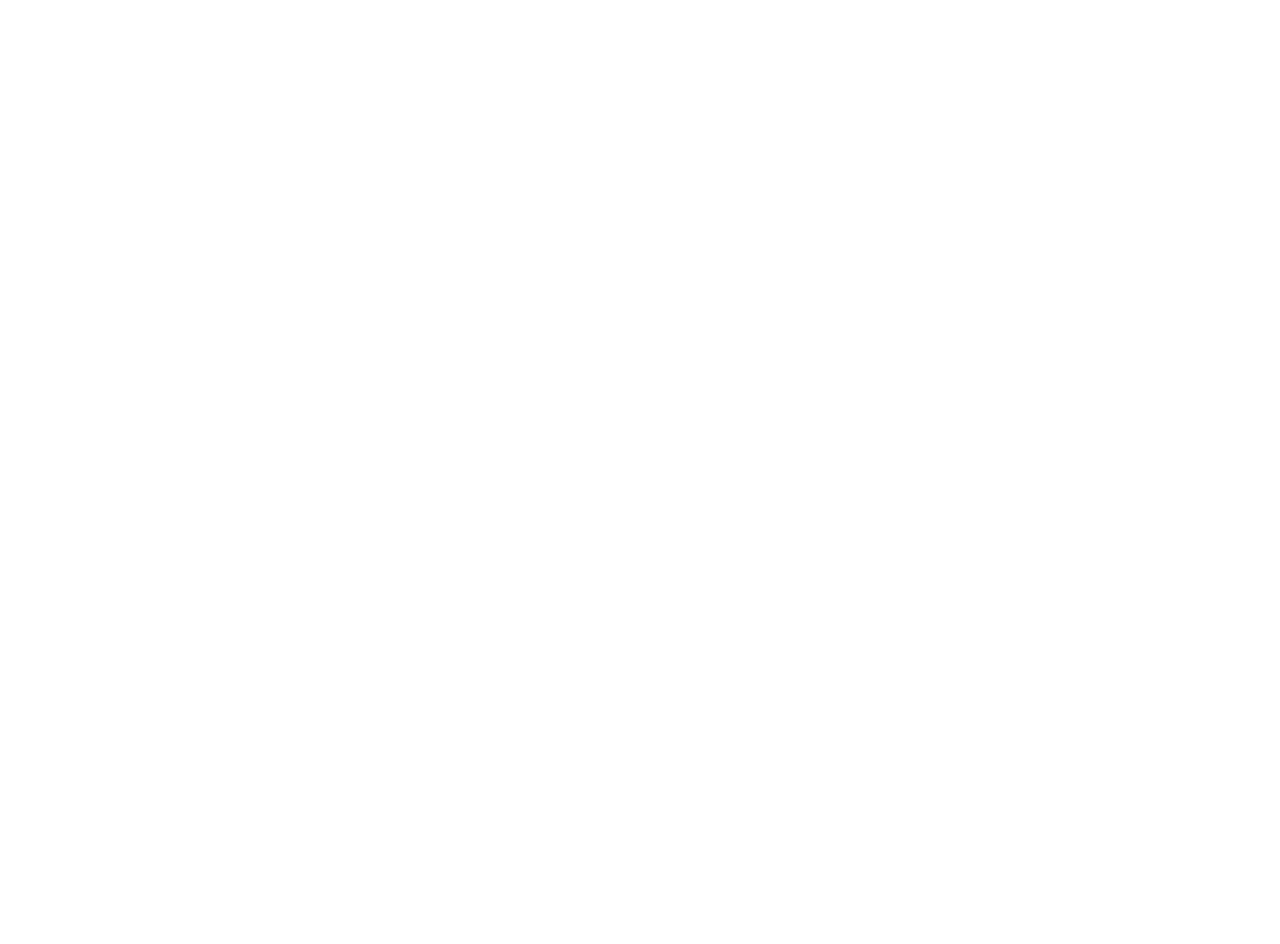
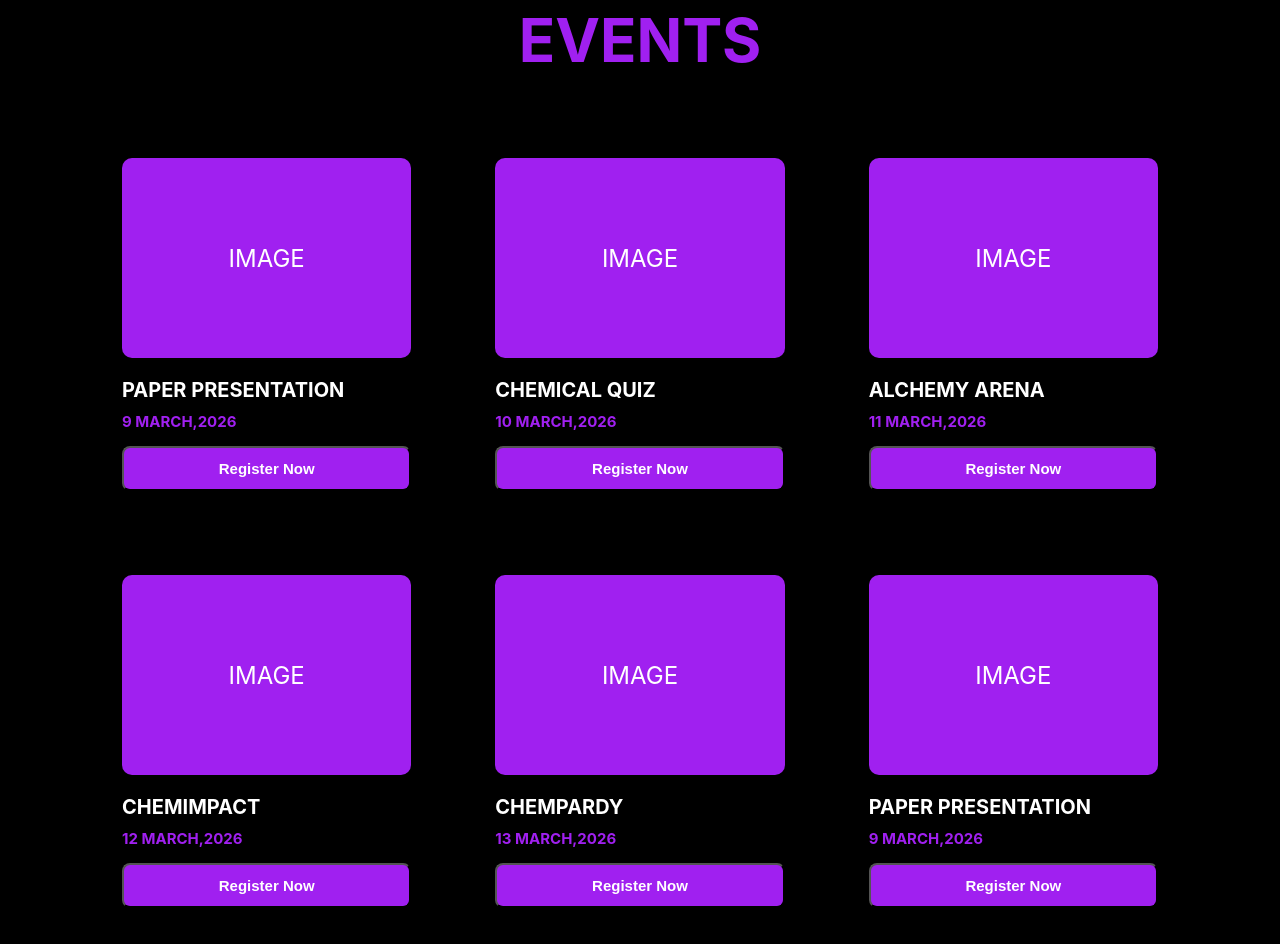
Before and after one commit to aditigupta104/alchemy26, a React (Create React App) app: page / in a window 1280 px wide. Shown: the part 1440-2384 px from the top of the page. Before the commit the page ends 1364 px from the top, so only its background shows below. Built offline with nearby package versions, Linux system fonts and the light colour scheme.

Commit message:
added events section with 6 event cards

```diff
--- a/src/App.css
+++ b/src/App.css
@@ -156,3 +156,68 @@
   color: black;
 
 }
+.event-section{
+  background: black;
+  padding: 80px 100px;
+}
+.event-heading{
+  color: #a020f0;
+  font-size: 60px;
+  font-weight: bold;
+  margin-bottom: 60px;
+  text-align: center;
+}
+.event-grid{
+  display: grid;
+  grid-template-columns: repeat(3,1fr);
+  gap: 40px;
+}
+.event-card{
+  background: black;
+  border-radius: 15px;
+  padding: 20px;
+  border: 2px solid black;
+  transition: transform 0.3s ease, box-shadow 0.3s ease;
+}
+.event-card:hover{
+  transform: translateY(-10px);
+  box-shadow: 0 10px 30px rgba(160,32,240,0.3);
+  border-color: #a020f0;
+}
+.image{
+  width:100%;
+  align-items:center;
+  color:white;
+  font-size:24px;
+  border-radius:10px;
+  height:200px;
+  background: #a020f0;
+  display: flex;
+  justify-content: center;
+  margin-bottom: 20px;
+}
+.event-name{
+  color: white;
+  font-size: 20px;
+  margin-bottom: 10px;
+}
+.date{
+  color: #a020f0;
+  font-size:15px;
+  margin-bottom: 15px;
+  font-weight: bold;
+}
+.register-btn{
+  background: #a020f0;
+  color: white;
+  padding: 12px 30px;
+  border-radius: 8px;
+  cursor: pointer;
+  font-weight: bold;
+  font-size: 15px;
+  width: 100%;
+  transition: background 0.3s ease;
+}
+.register-btn:hover{
+  background: #8a1acc;
+}
--- a/src/App.js
+++ b/src/App.js
@@ -48,6 +48,59 @@
         </div>
       </div>
     </section>
+    <section className='event-section'>
+      <h2 className='event-heading'>EVENTS</h2>
+      <div className='event-grid'>
+        <div className='event-card'>
+          <div className='image'>IMAGE</div>
+          <h3 className='event-name'>PAPER PRESENTATION</h3>
+          <p className='date'>9 MARCH,2026</p>
+
+          <button className='register-btn'>Register Now</button>
+
+        </div>
+        <div className='event-card'>
+          <div className='image'>IMAGE</div>
+          <h3 className='event-name'>CHEMICAL QUIZ</h3>
+          <p className='date'>10 MARCH,2026</p>
+
+          <button className='register-btn'>Register Now</button>
+
+        </div>
+        <div className='event-card'>
+          <div className='image'>IMAGE</div>
+          <h3 className='event-name'>ALCHEMY ARENA</h3>
+          <p className='date'>11 MARCH,2026</p>
+
+          <button className='register-btn'>Register Now</button>
+
+        </div>
+        <div className='event-card'>
+          <div className='image'>IMAGE</div>
+          <h3 className='event-name'>CHEMIMPACT</h3>
+          <p className='date'>12 MARCH,2026</p>
+
+          <button className='register-btn'>Register Now</button>
+
+        </div>
+        <div className='event-card'>
+          <div className='image'>IMAGE</div>
+          <h3 className='event-name'>CHEMPARDY</h3>
+          <p className='date'>13 MARCH,2026</p>
+
+          <button className='register-btn'>Register Now</button>
+
+        </div>
+        <div className='event-card'>
+          <div className='image'>IMAGE</div>
+          <h3 className='event-name'>PAPER PRESENTATION</h3>
+          <p className='date'>9 MARCH,2026</p>
+
+          <button className='register-btn'>Register Now</button>
+
+        </div>
+      </div>
+    </section>
     </div>
   );
 }
```
